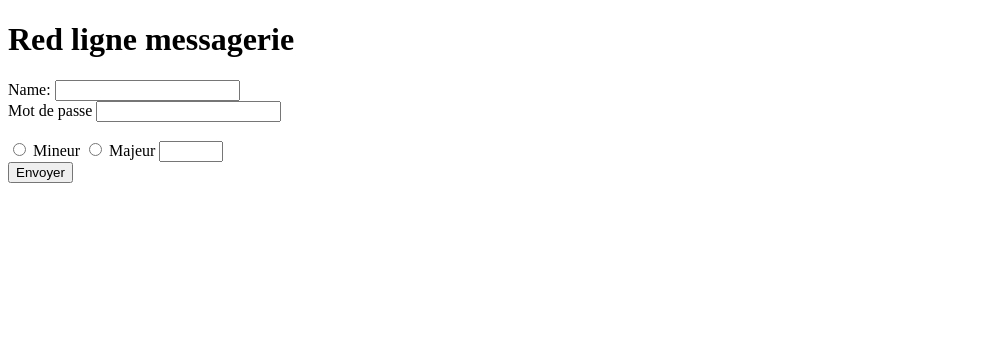
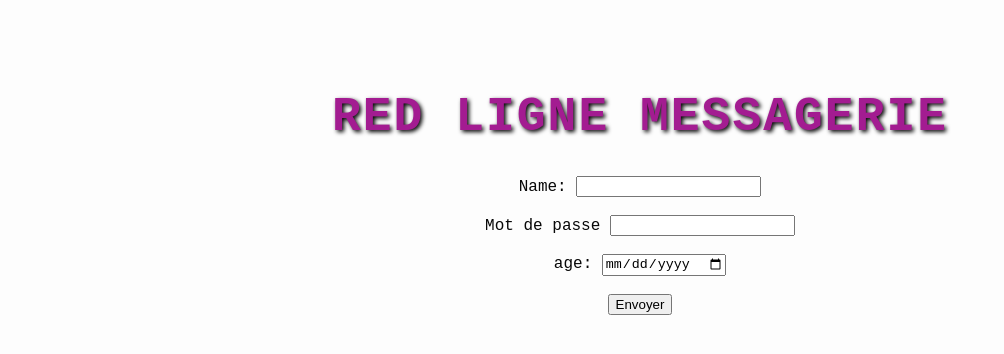
Before and after one commit to TheWolfAngel/fil_rouge_messagerie, a plain HTML site: page index.html in a window 1280 px wide. Shown: the whole page, without its empty margins (0-1004 px from the left). Drawn offline with Linux system fonts and the light colour scheme.

Commit message:
modification et amelirotion
style sur la page index et ajout du fichier style.css

```diff
--- /dev/null
+++ b/Untitled-1.css
@@ -0,0 +1,18 @@
+/* Style 1 : classique */
+body {
+ font-family: "Helvetica Neue",
+Arial, sans-serif;
+ background-color: #fdf6e3;
+ color: #333;
+ margin: 40px;
+ line-height: 1.6;
+}
+h1 {
+ color: #268bd2;
+ font-size: 2.5em;
+ border-bottom: 2px solid #eee;
+ padding-bottom: 10px;
+}
+p {
+ font-size: 1.2em;
+}
--- a/index.html
+++ b/index.html
@@ -2,6 +2,8 @@
  <html>
 
   <head>
+ <link rel="stylesheet" href="style.css">
+
    <meta charset="utf-8">
    <title> connnection </title>
 
@@ -15,29 +17,24 @@
       method="get">
       <label for="nom">Name:</label>
       <input type="text" id="nom" name="nom">
-      <br>
+      <br><br>
+
 <label for="pwd">Mot de passe
         </label>
         <input type="password" id="pwd"
         name="pwd">
 <br><br>
-
-       <label><input type="radio"
-            name="age" value="min">
-            Mineur</label>
-            <label><input type="radio"
-                  name="age" value="maj">
-                  Majeur</label>
-            <input type="number"
-            name="age" min="0" max="120">
-<br>
+            <label for="nom">age:</label>
+            <input type="date"
+           name="naissance">
+<br><br>
       <input type="submit" value="Envoyer">
       <br>
 </form>
  </body>
      <footer>
       <h5>
-        <marquee>site test pas de panic.</marquee>
+
       </h5>
     </footer>
     </html>
--- /dev/null
+++ b/style.css
@@ -0,0 +1,21 @@
+/* Style 2 : sombre */
+body {
+ font-family: "instrument-serif",
+monospace;
+ background-color: #fdfcfd88;
+ color: #080808;
+ text-align: center;
+ padding: 50px;
+}
+h1 {
+ color: #a31c91;
+ text-transform: uppercase;
+ letter-spacing: 2px;
+ font-size: 3em;
+ text-shadow: 2px 2px 4px #000;
+}
+p {
+ font-size: 1.2em;
+ font-style: italic;
+ color: #b0bec5;
+}
```
Also changed, not shown: profil.html (+2 -2 lines).
